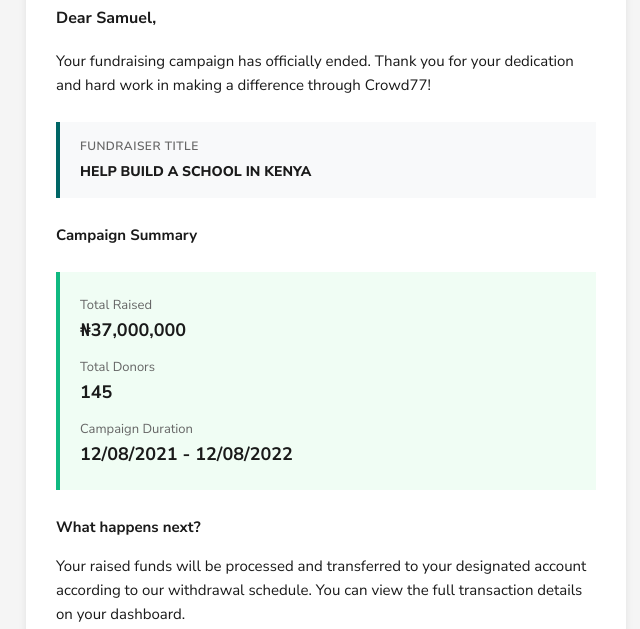
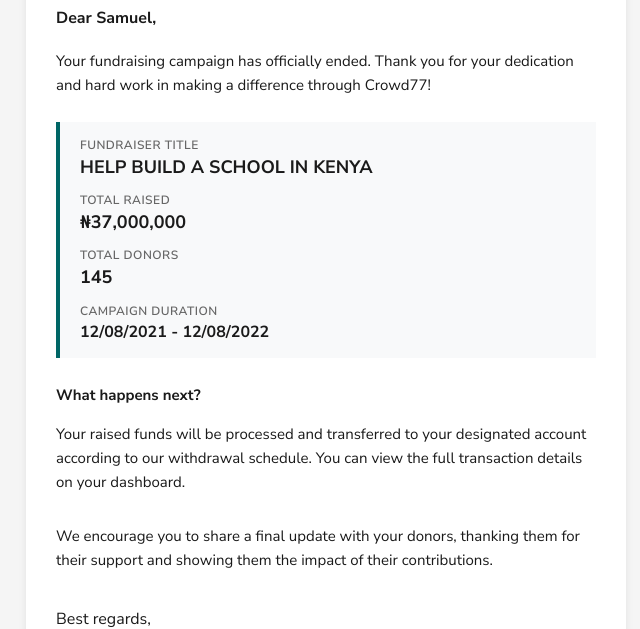
Before and after one commit to Oladapo77Tech/email-template, a plain HTML site: page fundraiser/individual/fundraiser-ended.html in a window 1280 px wide. Shown: the part 172-801 px from the top of the page, without its empty margins (314-954 px from the left). Drawn offline with Linux system fonts and the light colour scheme.

Commit message:
Updated Fundraiser ended template

```diff
--- a/fundraiser/individual/fundraiser-ended.html
+++ b/fundraiser/individual/fundraiser-ended.html
@@ -55,16 +55,9 @@
       .fundraiser-box {
         background-color: #f8f9fa;
         border-left: 4px solid #006666;
-        padding: 16px 20px;
-        margin: 25px 0;
+        padding: 12px 20px;
       }
 
-      .stats-box {
-        background-color: #f0fdf4;
-        border-left: 4px solid #10b981;
-        padding: 16px 20px;
-        margin: 25px 0;
-      }
     </style>
   </head>
 
@@ -84,58 +77,59 @@
           <h1 style="margin: 10px 0 30px; font-size: 30px; color: #1a1a1a; line-height: 1.3; font-weight: 600;">Your
             Fundraiser Has Ended</h1>
 
-          <!-- <p style="margin: 10px 0 20px; font-size: 16px; color: #1a1a1a;">Dear <strong>Samuel</strong>,</p> -->
           <h6 style="margin: 10px 0 20px; font-size: 16px; color: #1a1a1a;">Dear Samuel,</h6>
-
 
           <p style="margin: 20px 0 0; font-size: 15px; color: #1a1a1a; line-height: 1.6;">
             Your fundraising campaign has officially ended. Thank you for your dedication and hard work in making a
             difference through Crowd77!
           </p>
-
           <table width="100%" cellpadding="0" cellspacing="0" style="margin: 25px 0;">
             <tr>
               <td class="fundraiser-box"
-                style="background-color: #f8f9fa; border-left: 4px solid #006666; padding: 16px 20px;">
+                style="background-color: #f8f9fa; border-left: 4px solid #006666; padding: 15px 20px 6px;">
                 <p
-                  style="margin: 0 0 8px; font-size: 12px; color: #666666; font-weight: 600; text-transform: uppercase; letter-spacing: 0.5px;">
+                  style="margin: 0 0 2px; font-size: 12px; color: #666666; font-weight: 600; text-transform: uppercase; letter-spacing: 0.5px;">
                   Fundraiser Title
                 </p>
-                <p style="margin: 0; font-size: 14px; color: #1a1a1a; font-weight: 750; line-height: 1.4;">
+                <p style="margin: 0; font-size: 18px; color: #1a1a1a; font-weight: 700; line-height: 1.4;">
                   HELP BUILD A SCHOOL IN KENYA
                 </p>
               </td>
             </tr>
-          </table>
-
-          <p style="margin: 20px 0 0; font-size: 15px; color: #1a1a1a; line-height: 1.6;">
-            <strong>Campaign Summary</strong>
+            <tr>
+              <td class="fundraiser-box"
+                style="background-color: #f8f9fa; border-left: 4px solid #006666; padding: 6px 20px;">
+                <p
+                  style="margin: 0 0 2px; font-size: 12px; color: #666666; font-weight: 600; text-transform: uppercase; letter-spacing: 0.5px;">
+                  Total Raised
                 </p>
-
-          <table width="100%" cellpadding="0" cellspacing="0" style="margin: 25px 0;">
-            <tr>
-              <td class="stats-box"
-                style="background-color: #f0fdf4; border-left: 4px solid #10b981; padding: 16px 20px;">
-                <table width="100%" cellpadding="0" cellspacing="0">
-                  <tr>
-                    <td style="padding: 8px 0;">
-                      <p style="margin: 0; font-size: 13px; color: #666666;">Total Raised</p>
-                      <p style="margin: 4px 0 0; font-size: 18px; color: #1a1a1a; font-weight: 700;">₦37,000,000</p>
+                <p style="margin: 0; font-size: 18px; color: #1a1a1a; font-weight: 700; line-height: 1.4;">
+                  ₦37,000,000
+                </p>
               </td>
             </tr>
             <tr>
-                    <td style="padding: 8px 0;">
-                      <p style="margin: 0; font-size: 13px; color: #666666;">Total Donors</p>
-                      <p style="margin: 4px 0 0; font-size: 18px; color: #1a1a1a; font-weight: 700;">145</p>
+              <td class="fundraiser-box"
+                style="background-color: #f8f9fa; border-left: 4px solid #006666; padding: 6px 20px;">
+                <p
+                  style="margin: 0 0 2px; font-size: 12px; color: #666666; font-weight: 600; text-transform: uppercase; letter-spacing: 0.5px;">
+                  Total Donors
+                </p>
+                <p style="margin: 0; font-size: 18px; color: #1a1a1a; font-weight: 700; line-height: 1.4;">
+                  145
+                </p>
               </td>
             </tr>
             <tr>
-                    <td style="padding: 8px 0;">
-                      <p style="margin: 0; font-size: 13px; color: #666666;">Campaign Duration</p>
-                      <p style="margin: 4px 0 0; font-size: 18px; color: #1a1a1a; font-weight: 700;">12/08/2021 - 12/08/2022</p>
-                    </td>
-                  </tr>
-                </table>
+              <td class="fundraiser-box"
+                style="background-color: #f8f9fa; border-left: 4px solid #006666; padding: 6px 20px 15px;">
+                <p
+                  style="margin: 0 0 2px; font-size: 12px; color: #666666; font-weight: 600; text-transform: uppercase; letter-spacing: 0.5px;">
+                  Campaign Duration
+                </p>
+                <p style="margin: 0; font-size: 16px; color: #1a1a1a; font-weight: 700; line-height: 1.4;">
+                  12/08/2021 - 12/08/2022
+                </p>
               </td>
             </tr>
           </table>
@@ -169,7 +163,7 @@
             You have received this notification because you have signed up on Crowd77.
           </p>
           <p style="margin: 10px 0 0; font-size: 13px; color: #999999; text-align: center; line-height: 1.6;">
-            If you didn't create this fundraiser on behalf of your organization, please contact our support team
+            If you didn't create this fundraiser, please contact our support team
             immediately.
           </p>
         </td>
```
Lines whose indentation alone changed are shown as unchanged.
